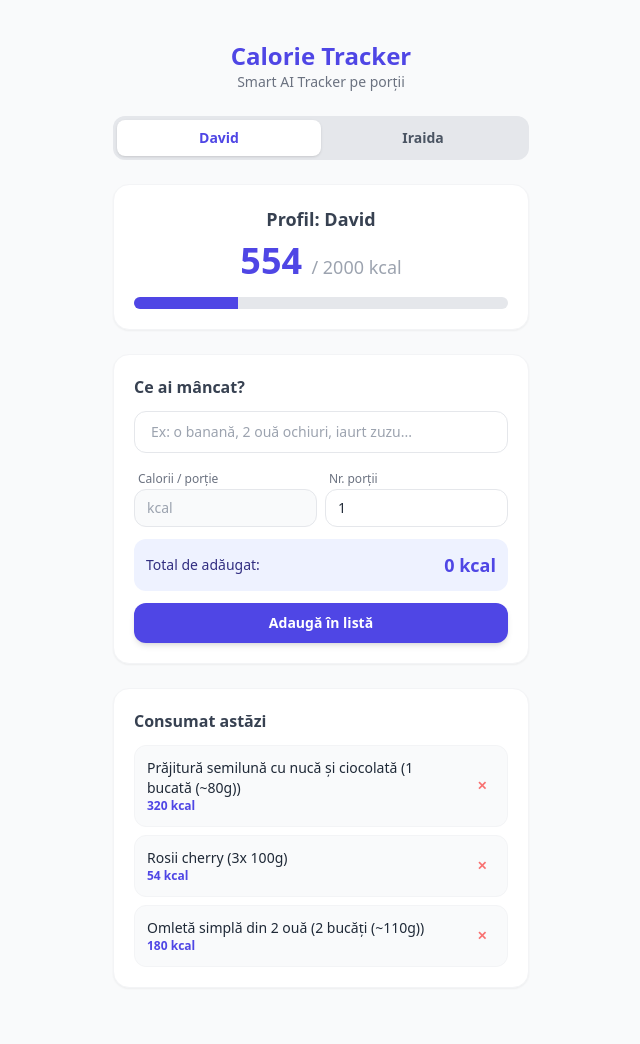
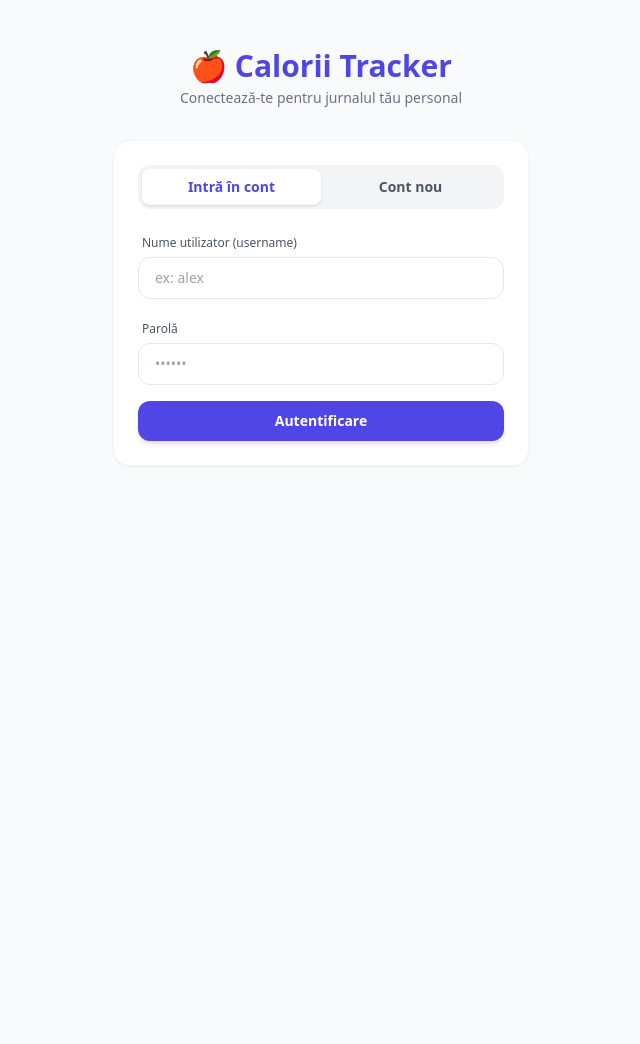
Before and after one commit to FartaDavid/Calorie_Tracker, a Flask app: page / in a window 1280 px wide. Shown: the whole page, without its empty margins (319-959 px from the left). After the commit the page ends 444 px from the top, so only its background shows below. Run offline with Flask 3, Linux system fonts and the light colour scheme; data comes from the database, SQL or seed files in the repository; both versions use the stored data as it was after the commit; some libraries are stand-ins or nearby versions.

Commit message:
Added login, works local

```diff
--- a/app.py
+++ b/app.py
@@ -1,28 +1,39 @@
 import os
 import json
 import sqlite3
-from datetime import date
-from flask import Flask, render_template, request, jsonify
+from datetime import date, timedelta
+from dotenv import load_dotenv
+from flask import Flask, render_template, request, jsonify, session, redirect, url_for
+from werkzeug.security import generate_password_hash, check_password_hash
 from google import genai
 from google.genai import types
 from pydantic import BaseModel
 
 app = Flask(__name__)
+# Cheie secretă pentru criptarea cookie-urilor de sesiune
+app.secret_key = os.environ.get("FLASK_SECRET_KEY", "cheie-secreta-super-sigura-calorii-2026")
+app.permanent_session_lifetime = timedelta(days=30)
 
-# Recomandat: setează cheia în terminal cu `export GEMINI_API_KEY="cheia_ta"`
+load_dotenv(override=True)
 GEMINI_API_KEY = os.environ.get("GEMINI_API_KEY")
 client = genai.Client(api_key=GEMINI_API_KEY)
-print("--- Modele disponibile pe cheia ta ---")
-for m in client.models.list():
-    if "flash" in m.name.lower() or "lite" in m.name.lower():
-        print(m.name)
-print("--------------------------------------")
 
 # 1. Inițializarea bazei de date SQLite
 def init_db():
     conn = sqlite3.connect('calories.db')
     c = conn.cursor()
 
+    # Tabel NOU pentru conturile utilizatorilor
+    c.execute('''
+        CREATE TABLE IF NOT EXISTS users (
+            id INTEGER PRIMARY KEY AUTOINCREMENT,
+            username TEXT UNIQUE NOT NULL,
+            password_hash TEXT NOT NULL,
+            daily_goal INTEGER NOT NULL DEFAULT 2000
+        )
+    ''')
+
+    # Tabelul pentru mesele consumate (legat de username)
     c.execute('''
         CREATE TABLE IF NOT EXISTS meals (
             id INTEGER PRIMARY KEY AUTOINCREMENT,
@@ -33,6 +44,7 @@ def init_db():
         )
     ''')
 
+    # Catalogul comun de alimente pe porții
     c.execute('''
         CREATE TABLE IF NOT EXISTS alimente_locale (
             id INTEGER PRIMARY KEY AUTOINCREMENT,
@@ -63,12 +75,71 @@ def init_db():
 
 init_db()
 
-# 2. Pagina principală
+# 2. Pagina principală (trimite starea de logare către HTML)
 @app.route('/')
 def acasa():
-    return render_template('index.html')
+    if 'username' in session:
+        return render_template(
+            'index.html',
+            logged_in=True,
+            username=session['username'],
+            daily_goal=session.get('daily_goal', 2000)
+        )
+    return render_template('index.html', logged_in=False, username='', daily_goal=2000)
 
-# 3. Căutare hibridă: Locală (instant) + AI Gemini (porții naturale)
+# 3. Rute pentru Înregistrare, Login și Logout
+@app.route('/api/register', methods=['POST'])
+def register():
+    data = request.json
+    username = data.get('username', '').strip().lower()
+    password = data.get('password', '').strip()
+    daily_goal = int(data.get('daily_goal') or 2000)
+
+    if len(username) < 3 or len(password) < 4:
+        return jsonify({'status': 'error', 'message': 'Username-ul trebuie să aibă min. 3 caractere și parola min. 4.'}), 400
+
+    conn = sqlite3.connect('calories.db')
+    c = conn.cursor()
+    try:
+        pw_hash = generate_password_hash(password)
+        c.execute('INSERT INTO users (username, password_hash, daily_goal) VALUES (?, ?, ?)', (username, pw_hash, daily_goal))
+        conn.commit()
+    except sqlite3.IntegrityError:
+        conn.close()
+        return jsonify({'status': 'error', 'message': 'Acest username există deja. Alege altul sau loghează-te.'}), 400
+    conn.close()
+
+    session.permanent = True
+    session['username'] = username
+    session['daily_goal'] = daily_goal
+    return jsonify({'status': 'succes'})
+
+@app.route('/api/login', methods=['POST'])
+def login():
+    data = request.json
+    username = data.get('username', '').strip().lower()
+    password = data.get('password', '').strip()
+
+    conn = sqlite3.connect('calories.db')
+    c = conn.cursor()
+    c.execute('SELECT password_hash, daily_goal FROM users WHERE username = ?', (username,))
+    row = c.fetchone()
+    conn.close()
+
+    if not row or not check_password_hash(row[0], password):
+        return jsonify({'status': 'error', 'message': 'Username sau parolă incorectă.'}), 401
+
+    session.permanent = True
+    session['username'] = username
+    session['daily_goal'] = row[1]
+    return jsonify({'status': 'succes'})
+
+@app.route('/logout')
+def logout():
+    session.clear()
+    return redirect(url_for('acasa'))
+
+# 4. Căutare hibridă: Locală + AI Gemini
 class SugestieAliment(BaseModel):
     nume: str
     portie: str
@@ -79,14 +150,15 @@ class ListaSugestii(BaseModel):
 
 @app.route('/api/search')
 def search_aliment():
+    if 'username' not in session:
+        return jsonify([]), 401
+
     query = request.args.get('q', '').strip()
-    print(f"--> [SEARCH] Am primit de la browser: '{query}'")
     if len(query) < 2:
         return jsonify([])
 
     rezultate_finale = []
 
-    # A. Căutăm mai întâi în baza de date locală
     conn = sqlite3.connect('calories.db')
     c = conn.cursor()
     c.execute('SELECT nume, portie, kcal_portie FROM alimente_locale WHERE nume LIKE ? LIMIT 4', (f'%{query}%',))
@@ -98,7 +170,6 @@ def search_aliment():
         })
     conn.close()
 
-    # B. Completăm cu AI Gemini pentru porții naturale și produse din România
     prompt = f"""
     Ești un expert nutriționist. Utilizatorul caută: "{query}".
     Oferă între 1 și 4 variante relevante în limba română (inclusiv produse românești dacă se potrivește, ex: Zuzu, Napolact, covrigi, sarmale).
@@ -120,7 +191,6 @@ def search_aliment():
         )
         date_ai = json.loads(response.text)
         for item in date_ai.get('rezultate', []):
-            # Evităm duplicatele dacă există deja în local
             if not any(r['nume'].lower() == item['nume'].lower() for r in rezultate_finale):
                 rezultate_finale.append({
                     'nume': item['nume'].replace("'", "").replace('"', ''),
@@ -132,22 +202,24 @@ def search_aliment():
 
     return jsonify(rezultate_finale)
 
-# 4. Adăugare masă + salvare automată în catalogul local
+# 5. Adăugare masă pentru utilizatorul logat în sesiune
 @app.route('/api/add', methods=['POST'])
 def add_meal():
+    if 'username' not in session:
+        return jsonify({'status': 'unauthorized'}), 401
+
     data = request.json
     today = str(date.today())
+    current_user = session['username']
 
     conn = sqlite3.connect('calories.db')
     c = conn.cursor()
 
-    # Salvăm în jurnalul zilnic
     c.execute(
         'INSERT INTO meals (user, aliment, calories, data) VALUES (?, ?, ?, ?)',
-        (data['utilizator'], data['aliment'], data['calorii'], today)
+        (current_user, data['aliment'], data['calorii'], today)
     )
 
-    # Învățăm automat alimentul în catalogul local pentru viitor
     if data.get('nume_baza') and data.get('kcal_unitar'):
         c.execute(
             'INSERT OR IGNORE INTO alimente_locale (nume, portie, kcal_portie) VALUES (?, ?, ?)',
@@ -158,15 +230,19 @@ def add_meal():
     conn.close()
     return jsonify({'status': 'succes'})
 
-# 5. Preluare mese pentru ziua curentă
-@app.route('/api/meals/<user>')
-def get_meals(user):
+# 6. Preluare mese exclusiv pentru utilizatorul logat
+@app.route('/api/meals')
+def get_meals():
+    if 'username' not in session:
+        return jsonify([]), 401
+
     today = str(date.today())
+    current_user = session['username']
     conn = sqlite3.connect('calories.db')
     c = conn.cursor()
     c.execute(
         'SELECT id, aliment, calories FROM meals WHERE user = ? AND data = ? ORDER BY id DESC',
-        (user, today)
+        (current_user, today)
     )
     lines = c.fetchall()
     conn.close()
@@ -174,12 +250,15 @@ def get_meals(user):
     meals_list = [{'id': l[0], 'name': l[1], 'calories': l[2]} for l in lines]
     return jsonify(meals_list)
 
-# 6. Ștergere masă
+# 7. Ștergere masă (doar dacă aparține utilizatorului logat)
 @app.route('/api/delete/<int:id_meal>', methods=['DELETE'])
 def delete_meal(id_meal):
+    if 'username' not in session:
+        return jsonify({'status': 'unauthorized'}), 401
+
     conn = sqlite3.connect('calories.db')
     c = conn.cursor()
-    c.execute('DELETE FROM meals WHERE id = ?', (id_meal,))
+    c.execute('DELETE FROM meals WHERE id = ? AND user = ?', (id_meal, session['username']))
     conn.commit()
     conn.close()
     return jsonify({'status': 'deleted'})
--- a/templates/index.html
+++ b/templates/index.html
@@ -3,7 +3,7 @@
 <head>
     <meta charset="UTF-8">
     <meta name="viewport" content="width=device-width, initial-scale=1.0">
-    <title>Calorie Tracker</title>
+    <title>Tracker Calorii</title>
     <script src="https://cdn.tailwindcss.com"></script>
     <meta name="apple-mobile-web-app-capable" content="yes">
     <meta name="apple-mobile-web-app-status-bar-style" content="black-translucent">
@@ -11,22 +11,111 @@
 <body class="bg-gray-50 text-gray-800 font-sans pb-10">
 
     <div class="max-w-md mx-auto p-4">
-        <!-- Titlu -->
-        <header class="text-center my-6">
-            <h1 class="text-2xl font-bold text-indigo-600">Calorie Tracker</h1>
-            <p class="text-sm text-gray-500">Smart AI Tracker pe porții</p>
+
+        {% if not logged_in %}
+        <!-- ECRAN DE LOGIN / ÎNREGISTRARE -->
+        <header class="text-center my-8">
+            <h1 class="text-3xl font-bold text-indigo-600">🍎 Calorii Tracker</h1>
+            <p class="text-sm text-gray-500 mt-1">Conectează-te pentru jurnalul tău personal</p>
         </header>
 
-        <!-- Selector Profil -->
-        <div class="flex bg-gray-200 p-1 rounded-xl mb-6">
-            <button id="btn-user1" onclick="switchUser('user1')" class="flex-1 py-2 font-semibold rounded-lg text-sm transition bg-white shadow text-indigo-600">David</button>
-            <button id="btn-user2" onclick="switchUser('user2')" class="flex-1 py-2 font-semibold rounded-lg text-sm transition text-gray-600">Iraida</button>
+        <div class="bg-white p-6 rounded-2xl shadow-sm border border-gray-100">
+            <!-- Tab-uri Login / Cont Nou -->
+            <div class="flex bg-gray-100 p-1 rounded-xl mb-5">
+                <button id="tab-login" onclick="toggleAuthMode('login')" class="flex-1 py-2 font-semibold rounded-lg text-sm transition bg-white shadow text-indigo-600">Intră în cont</button>
+                <button id="tab-register" onclick="toggleAuthMode('register')" class="flex-1 py-2 font-semibold rounded-lg text-sm transition text-gray-600">Cont nou</button>
             </div>
+
+            <div id="auth-error" class="hidden bg-red-50 text-red-600 text-xs p-3 rounded-xl mb-4 font-medium"></div>
+
+            <form id="auth-form" onsubmit="submitAuth(event)" class="space-y-4">
+                <div>
+                    <label class="text-xs font-medium text-gray-600 ml-1">Nume utilizator (username)</label>
+                    <input type="text" id="auth-username" placeholder="ex: alex" required autocomplete="username"
+                        class="w-full px-4 py-2.5 border rounded-xl focus:outline-none focus:ring-2 focus:ring-indigo-500 text-sm mt-1">
+                </div>
+
+                <div>
+                    <label class="text-xs font-medium text-gray-600 ml-1">Parolă</label>
+                    <input type="password" id="auth-password" placeholder="••••••" required autocomplete="current-password"
+                        class="w-full px-4 py-2.5 border rounded-xl focus:outline-none focus:ring-2 focus:ring-indigo-500 text-sm mt-1">
+                </div>
+
+                <!-- Câmp vizibil doar la creare cont -->
+                <div id="goal-field" class="hidden">
+                    <label class="text-xs font-medium text-gray-600 ml-1">Obiectiv zilnic (kcal)</label>
+                    <input type="number" id="auth-goal" value="2000" min="800" max="6000"
+                        class="w-full px-4 py-2.5 border rounded-xl focus:outline-none focus:ring-2 focus:ring-indigo-500 text-sm mt-1">
+                </div>
+
+                <button type="submit" id="auth-submit-btn" class="w-full bg-indigo-600 text-white font-semibold py-2.5 rounded-xl hover:bg-indigo-700 transition text-sm shadow-md">
+                    Autentificare
+                </button>
+            </form>
+        </div>
+
+        <script>
+            let authMode = 'login';
+
+            function toggleAuthMode(mode) {
+                authMode = mode;
+                const errorBox = document.getElementById('auth-error');
+                errorBox.classList.add('hidden');
+
+                if (mode === 'login') {
+                    document.getElementById('tab-login').className = 'flex-1 py-2 font-semibold rounded-lg text-sm transition bg-white shadow text-indigo-600';
+                    document.getElementById('tab-register').className = 'flex-1 py-2 font-semibold rounded-lg text-sm transition text-gray-600';
+                    document.getElementById('goal-field').classList.add('hidden');
+                    document.getElementById('auth-submit-btn').innerText = 'Autentificare';
+                } else {
+                    document.getElementById('tab-register').className = 'flex-1 py-2 font-semibold rounded-lg text-sm transition bg-white shadow text-indigo-600';
+                    document.getElementById('tab-login').className = 'flex-1 py-2 font-semibold rounded-lg text-sm transition text-gray-600';
+                    document.getElementById('goal-field').classList.remove('hidden');
+                    document.getElementById('auth-submit-btn').innerText = 'Creează cont';
+                }
+            }
+
+            async function submitAuth(event) {
+                event.preventDefault();
+                const username = document.getElementById('auth-username').value;
+                const password = document.getElementById('auth-password').value;
+                const daily_goal = document.getElementById('auth-goal').value;
+                const errorBox = document.getElementById('auth-error');
+
+                const endpoint = authMode === 'login' ? '/api/login' : '/api/register';
+
+                const response = await fetch(endpoint, {
+                    method: 'POST',
+                    headers: { 'Content-Type': 'application/json' },
+                    body: JSON.stringify({ username, password, daily_goal })
+                });
+
+                const result = await response.json();
+                if (result.status === 'succes') {
+                    window.location.reload();
+                } else {
+                    errorBox.innerText = result.message || 'Eroare la autentificare.';
+                    errorBox.classList.remove('hidden');
+                }
+            }
+        </script>
+
+        {% else %}
+        <!-- ECRANUL PRINCIPAL DUPĂ LOGARE -->
+        <header class="flex justify-between items-center my-5">
+            <div>
+                <h1 class="text-xl font-bold text-indigo-600">🍎 Calorii Tracker</h1>
+                <p class="text-xs text-gray-500">Salut, <span class="font-semibold text-gray-700 capitalize">{{ username }}</span>!</p>
+            </div>
+            <a href="/logout" class="text-xs bg-gray-200 hover:bg-gray-300 text-gray-700 font-semibold px-3 py-1.5 rounded-lg transition">
+                Ieșire
+            </a>
+        </header>
 
         <!-- Card Rezumat Zilnic -->
         <div class="bg-white p-5 rounded-2xl shadow-sm border border-gray-100 mb-6 text-center">
-            <h2 id="current-user-title" class="text-lg font-bold text-gray-700 mb-1">Profil: David</h2>
-            <div class="text-4xl font-extrabold text-indigo-600 my-2"><span id="total-calories">0</span> <span class="text-lg text-gray-400 font-normal">/ 2000 kcal</span></div>
+            <h2 class="text-sm font-semibold text-gray-500 uppercase tracking-wide">Progresul tău azi</h2>
+            <div class="text-4xl font-extrabold text-indigo-600 my-2"><span id="total-calories">0</span> <span class="text-lg text-gray-400 font-normal">/ {{ daily_goal }} kcal</span></div>
             <div class="w-full bg-gray-200 h-3 rounded-full overflow-hidden mt-4">
                 <div id="progress-bar" class="bg-indigo-600 h-full transition-all duration-300" style="width: 0%"></div>
             </div>
@@ -36,18 +125,14 @@
         <div class="bg-white p-5 rounded-2xl shadow-sm border border-gray-100 mb-6 relative">
             <h3 class="font-bold text-gray-700 mb-3">Ce ai mâncat?</h3>
             <form id="calorie-form" onsubmit="addFood(event)" class="space-y-3">
-
-                <!-- Input Căutare -->
                 <div class="relative">
                     <input type="text" id="food-name" placeholder="Ex: o banană, 2 ouă ochiuri, iaurt zuzu..." oninput="handleSearch()" required autocomplete="off"
                         class="w-full px-4 py-2.5 border rounded-xl focus:outline-none focus:ring-2 focus:ring-indigo-500 text-sm">
-                    <span id="loading-spinner" class="hidden absolute right-3 top-3 text-xs text-indigo-600 font-semibold">Se cauta tata...</span>
+                    <span id="loading-spinner" class="hidden absolute right-3 top-3 text-xs text-indigo-600 font-semibold">AI caută...</span>
 
-                    <!-- Dropdown Sugestii -->
                     <div id="suggestions-box" class="absolute left-0 right-0 bg-white border border-gray-200 rounded-xl mt-1 shadow-xl max-h-60 overflow-y-auto hidden z-20 divide-y divide-gray-100"></div>
                 </div>
 
-                <!-- Grid pentru Calorii/Porție și Număr Porții -->
                 <div class="grid grid-cols-2 gap-2">
                     <div>
                         <label class="text-xs text-gray-500 ml-1">Calorii / porție</label>
@@ -56,12 +141,11 @@
                     </div>
                     <div>
                         <label class="text-xs text-gray-500 ml-1">Nr. porții</label>
-                        <input type="number" step="1" id="food-portions" value="1" placeholder="Porții" oninput="calculateTotalKcal()" required
+                        <input type="number" step="1" min="1" id="food-portions" value="1" placeholder="Porții" oninput="calculateTotalKcal()" required
                             class="w-full px-3 py-2 border rounded-xl focus:outline-none focus:ring-2 focus:ring-indigo-500 text-sm">
                     </div>
                 </div>
 
-                <!-- Total Calculat Automat -->
                 <div class="bg-indigo-50 p-3 rounded-xl flex justify-between items-center">
                     <span class="text-sm font-medium text-indigo-900">Total de adăugat:</span>
                     <span class="text-lg font-bold text-indigo-600"><span id="calculated-kcal">0</span> kcal</span>
@@ -80,22 +164,11 @@
                 <p class="text-gray-400 text-sm text-center py-4">Niciun aliment adăugat astăzi.</p>
             </div>
         </div>
-    </div>
 
         <script>
-        let currentUser = 'user1';
-        const userNames = { user1: 'David', user2: 'Iraida' };
-        const dailyGoal = 2000;
+            const dailyGoal = {{ daily_goal }};
             let searchTimeout = null;
             let selectedPortionLabel = '1 porție';
-
-        function switchUser(user) {
-            currentUser = user;
-            document.getElementById('btn-user1').className = user === 'user1' ? 'flex-1 py-2 font-semibold rounded-lg text-sm transition bg-white shadow text-indigo-600' : 'flex-1 py-2 font-semibold rounded-lg text-sm transition text-gray-600';
-            document.getElementById('btn-user2').className = user === 'user2' ? 'flex-1 py-2 font-semibold rounded-lg text-sm transition bg-white shadow text-indigo-600' : 'flex-1 py-2 font-semibold rounded-lg text-sm transition text-gray-600';
-            document.getElementById('current-user-title').innerText = `Profil: ${userNames[user]}`;
-            loadMeals();
-        }
 
             function handleSearch() {
                 clearTimeout(searchTimeout);
@@ -182,7 +255,6 @@
                     method: 'POST',
                     headers: { 'Content-Type': 'application/json' },
                     body: JSON.stringify({
-                    utilizator: currentUser,
                         aliment: displayLabel,
                         calorii: totalCalories,
                         nume_baza: baseName,
@@ -204,7 +276,7 @@
             }
 
             async function loadMeals() {
-            const response = await fetch(`/api/meals/${currentUser}`);
+                const response = await fetch('/api/meals');
                 const userItems = await response.json();
 
                 const listContainer = document.getElementById('food-list');
@@ -234,5 +306,8 @@
 
             loadMeals();
         </script>
+        {% endif %}
+
+    </div>
 </body>
 </html>
```
Also changed, not shown: requirements.txt (+34 -4 lines), calories.db. Lines whose indentation alone changed are shown as unchanged.
